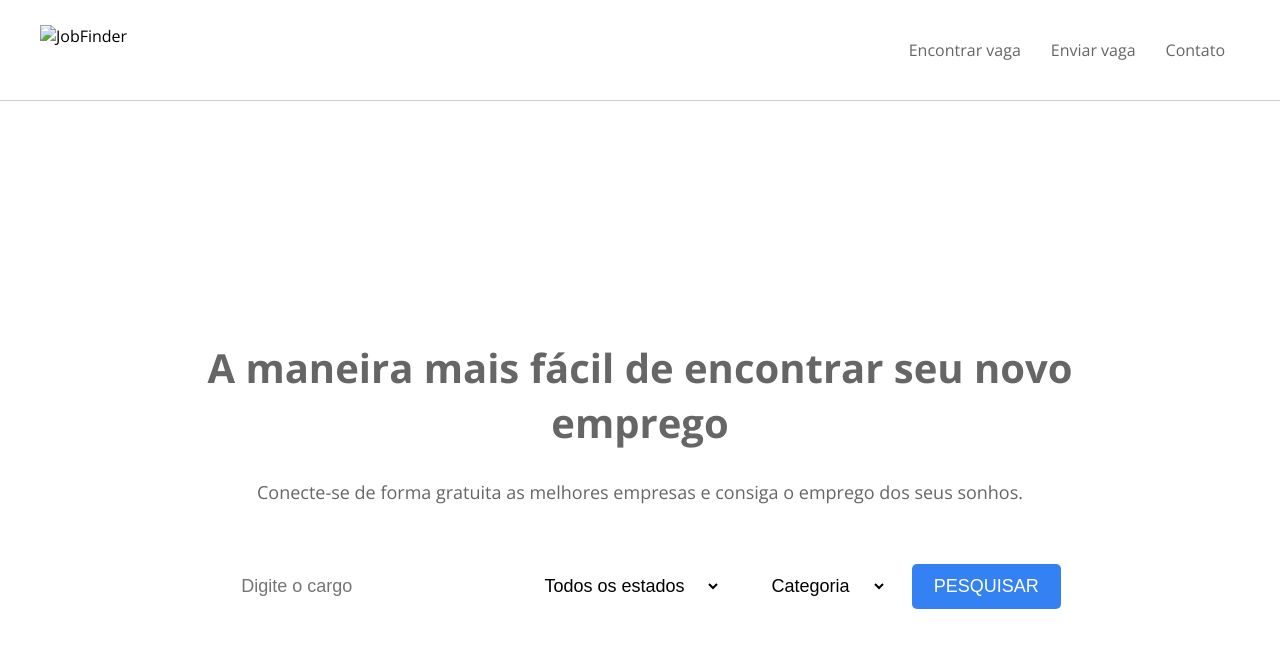
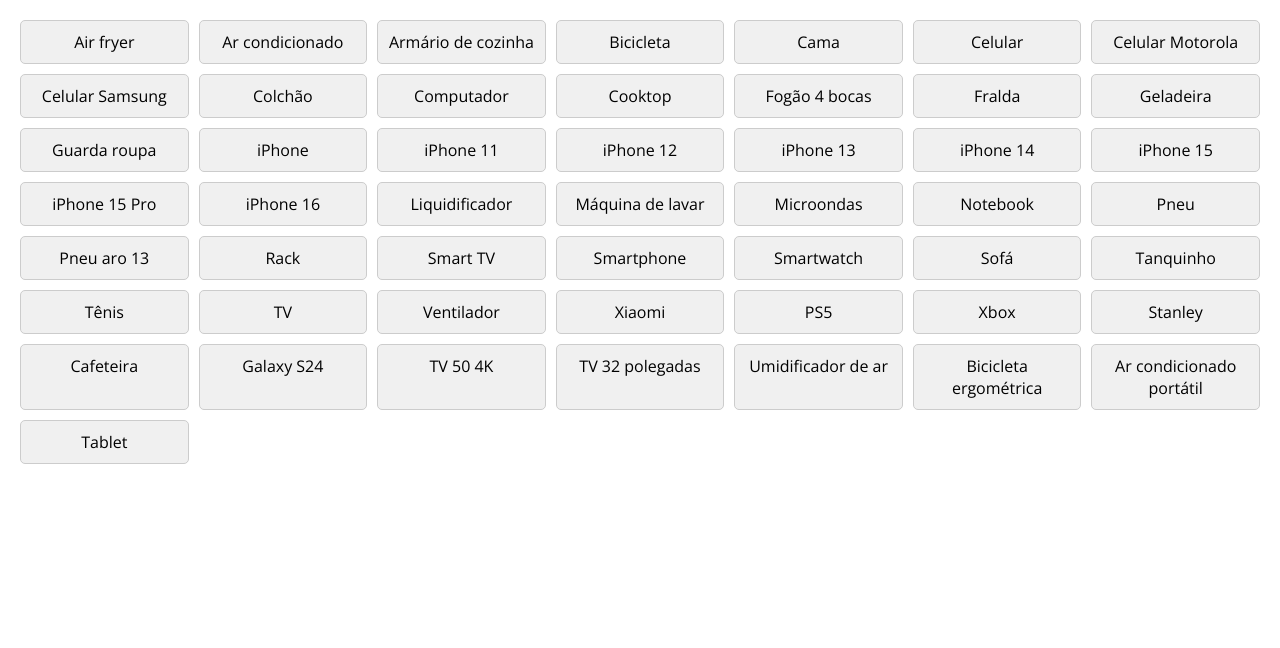
Before and after one commit to ndurantec/costa_bahia, a plain HTML site: page page/rodape.html in a window 1280 px wide. Drawn offline with nearby package versions, Linux system fonts and the light colour scheme.

Commit message:
alterei o rodape

```diff
--- a/asset/style/rodape.css
+++ b/asset/style/rodape.css
@@ -132,3 +132,18 @@ nav {
  	background-color: #2B79EB;
  	/*background-color: #191970;*/
  }
+ /* Lista de produtos */
+.product-list {
+    display: grid;
+    grid-template-columns: repeat(7, 1fr);
+    gap: 10px;
+    padding: 20px;
+}
+
+.product-list div {
+    background-color: #f0f0f0;
+    padding: 10px;
+    text-align: center;
+    border: 1px solid #ccc;
+    border-radius: 5px;
+}
--- a/page/rodape.html
+++ b/page/rodape.html
@@ -11,33 +11,58 @@
 		<link rel="stylesheet" href="https://cdnjs.cloudflare.com/ajax/libs/font-awesome/6.5.1/css/all.min.css">
 	</head>
 	<body>
-		<div class="container">
-			<header>
-				<nav>
-					<div class="nav-container">
-						<img id="logo" src="img/logo.png" alt="JobFinder">
-						<ul>
-							<li><a href="#">Encontrar vaga</a></li>
-							<li><a href="#">Enviar vaga</a></li>
-							<li><a href="#">Contato</a></li>
-						</ul>
-					</div>
-				</nav>
-				<div id="main-banner">
-					<div id="search-form">
-						<h1>A maneira mais fácil de encontrar seu novo emprego</h1>
-						<p>Conecte-se de forma gratuita as melhores empresas e consiga o emprego dos seus sonhos.</p>
-						<form>
-							<input type="text" name="job" placeholder="Digite o cargo">
-							<select name="region">
-								<option value="">Todos os estados</option>
-							</select>
-							<select name="category">
-								<option value="">Categoria</option>
-							</select>
-							<input type="submit" value="Pesquisar">
-						</form>
-					</div>
+		<div class="product-list">
+			<div>Air fryer</div>
+			<div>Ar condicionado</div>
+			<div>Armário de cozinha</div>
+			<div>Bicicleta</div>
+			<div>Cama</div>
+			<div>Celular</div>
+			<div>Celular Motorola</div>
+			<div>Celular Samsung</div>
+			<div>Colchão</div>
+			<div>Computador</div>
+			<div>Cooktop</div>
+			<div>Fogão 4 bocas</div>
+			<div>Fralda</div>
+			<div>Geladeira</div>
+			<div>Guarda roupa</div>
+			<div>iPhone</div>
+			<div>iPhone 11</div>
+			<div>iPhone 12</div>
+			<div>iPhone 13</div>
+			<div>iPhone 14</div>
+			<div>iPhone 15</div>
+			<div>iPhone 15 Pro</div>
+			<div>iPhone 16</div>
+			<div>Liquidificador</div>
+			<div>Máquina de lavar</div>
+			<div>Microondas</div>
+			<div>Notebook</div>
+			<div>Pneu</div>
+			<div>Pneu aro 13</div>
+			<div>Rack</div>
+			<div>Smart TV</div>
+			<div>Smartphone</div>
+			<div>Smartwatch</div>
+			<div>Sofá</div>
+			<div>Tanquinho</div>
+			<div>Tênis</div>
+			<div>TV</div>
+			<div>Ventilador</div>
+			<div>Xiaomi</div>
+			<div>PS5</div>
+			<div>Xbox</div>
+			<div>Stanley</div>
+			<div>Cafeteira</div>
+			<div>Galaxy S24</div>
+			<div>TV 50 4K</div>
+			<div>TV 32 polegadas</div>
+			<div>Umidificador de ar</div>
+			<div>Bicicleta ergométrica</div>
+			<div>Ar condicionado portátil</div>
+			<div>Tablet</div>
+		</div>
 				</div>
 			</header>
 		</div>
```
